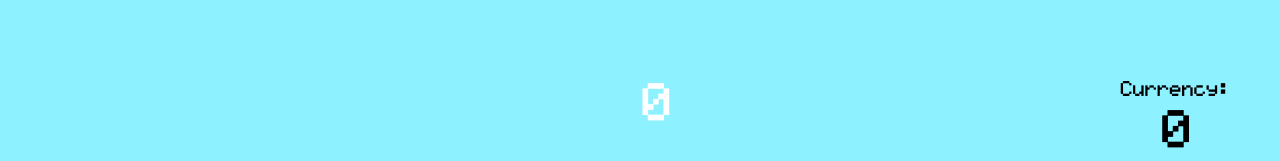
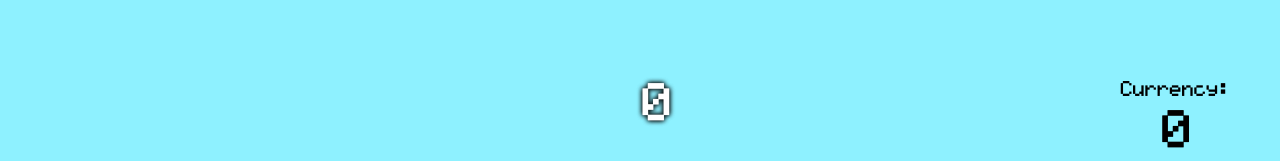
Before and after one commit to Custodia/bankclicker, a React (Create React App) app: page / in a window 1280 px wide. Shown: the top 161 px of the page. Built offline with nearby package versions, Linux system fonts and the light colour scheme.

Commit message:
Adds score font shadow

```diff
--- a/src/App.css
+++ b/src/App.css
@@ -9,6 +9,8 @@
   top: 10%;
   left: 50%;
   font-size: 50px;
+  text-shadow: 0 0 5px #000000, 0 0 5px #000000;
+
 }
 
 .Currency {
```
